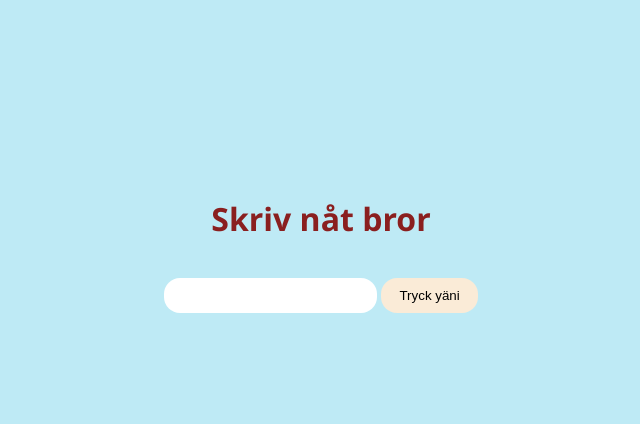
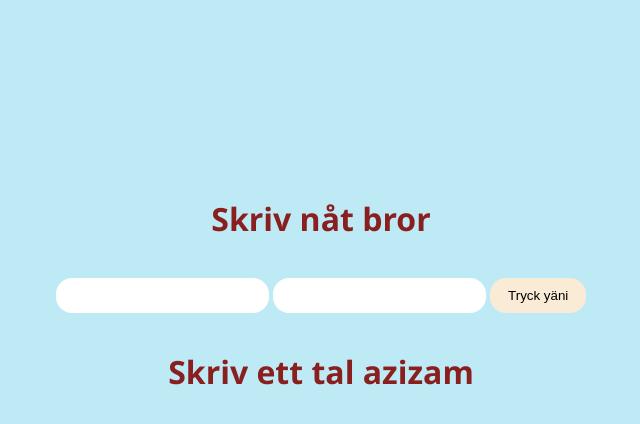
Before and after one commit to kasrababaa/Webbserverprogramering, a PHP site: page /test.php in a window 1280 px wide. Shown: the top 424 px of the page, without its empty margins (319-959 px from the left). Run offline with PHP 8.4, Linux system fonts and the light colour scheme.

Commit message:
hela uppgift 1 klar

```diff
--- a/projekt-1/test.css
+++ b/projekt-1/test.css
@@ -23,6 +23,12 @@ input[type="text"] {
     border-color: transparent;
 }
 
+input[type="number"] {
+     padding: 0.5rem 1rem;
+    border-radius: 1rem;
+    border-color: transparent;
+}
+
 input[type="submit"] {
     padding: 0.5rem 1rem;
     border-radius: 1rem;
--- a/projekt-1/test.php
+++ b/projekt-1/test.php
@@ -15,10 +15,12 @@
 
 <div class="allt">
     <h1>Skriv nåt bror</h1>
-<form action="" method="get">
-    <input type="text" name="secret" id="">
-    <input type="submit" value="Tryck yäni">
-</form>
+
+    <form action="" method="get">
+        <input type="text" name="secret" id="">
+        <input type="number" name="amount" id="">
+        <input type="submit" value="Tryck yäni">
+    </form>
 
     <?php
         if (isset($_GET["secret"])) {
@@ -32,6 +34,25 @@
             }
         }
     ?>
+
+    <h1>Skriv ett tal azizam</h1>
+
+
+    <?php
+        if (isset($_GET["amount"])) {
+            $amount = $_GET["amount"];
+
+            for ($i=0; $i < $amount ; $i++) {
+                echo "<p>" . $_GET['secret'] . "</p>";
+            }
+        }
+
+
+    ?>
+
 </div>
+
+
+
 </body>
 </html>
```
